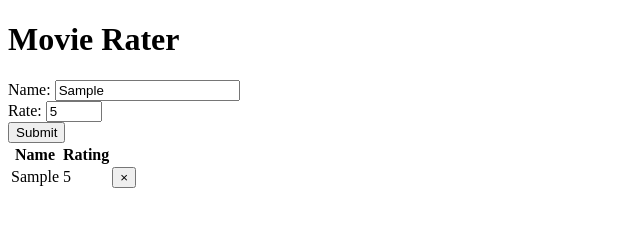
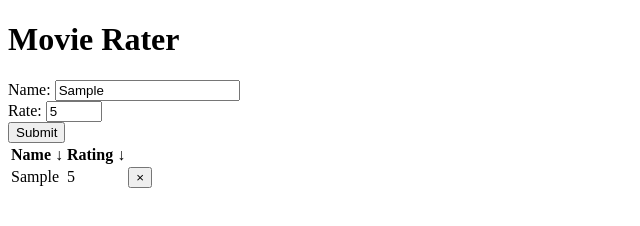
Before and after one commit to myronchen-git/Springboard-SEC-Unit-14.1-jQuery-Exercises--Movies-App, a plain HTML site: page index.html in a window 1280 px wide. Both pictures are taken after typing "Sample", "5" into the empty fields and a click on the input "Submit". Shown: the full height of the page, 0-640 px from the left. Drawn offline with nearby package versions, Linux system fonts and the light colour scheme.

Commit message:
fix: add static HTML table headers for movies
The whole table did not need to be emptied after all.  Storing the
header in JavaScript and appending it to the table with every display
call is no longer necessary.  This should improve performance and make
it easier to add event listeners to the headers.

```diff
--- a/index.html
+++ b/index.html
@@ -24,6 +24,15 @@
         </form>
 
         <table id="table-movies">
+            <thead>
+                <tr>
+                    <th class="thead-name">Name ↓</th>
+                    <th class="thead-rating">Rating ↓</th>
+                    <th></th>
+                </tr>
+            </thead>
+            <tbody>
+            </tbody>
         </table>
 
         <script src="https://code.jquery.com/jquery-3.7.1.js"
--- a/script.js
+++ b/script.js
@@ -3,11 +3,6 @@ $(function () {
 });
 
 class MoviesApp {
-  static #$tableHeader = $("<tr>")
-    .append($("<th>").text("Name"))
-    .append($("<th>").text("Rating"))
-    .append($("<th>"));
-
   constructor() {
     this.movies = new Map();
     this.tableMovies = $("#table-movies");
@@ -61,10 +56,12 @@ class MoviesApp {
    * Creates the table rows for each movie in the database and appends it to the movies table.
    */
   displayMovies() {
-    this.tableMovies.empty().append(MoviesApp.#$tableHeader);
+    this.tableMovies.find("tbody > tr").remove();
 
     for (let [name, rating] of this.movies) {
-      this.tableMovies.append(
+      this.tableMovies
+        .children("tbody")
+        .append(
           $("<tr>")
             .append($("<td>").text(name))
             .append($("<td>").text(rating))
```
Lines whose indentation alone changed are shown as unchanged.
